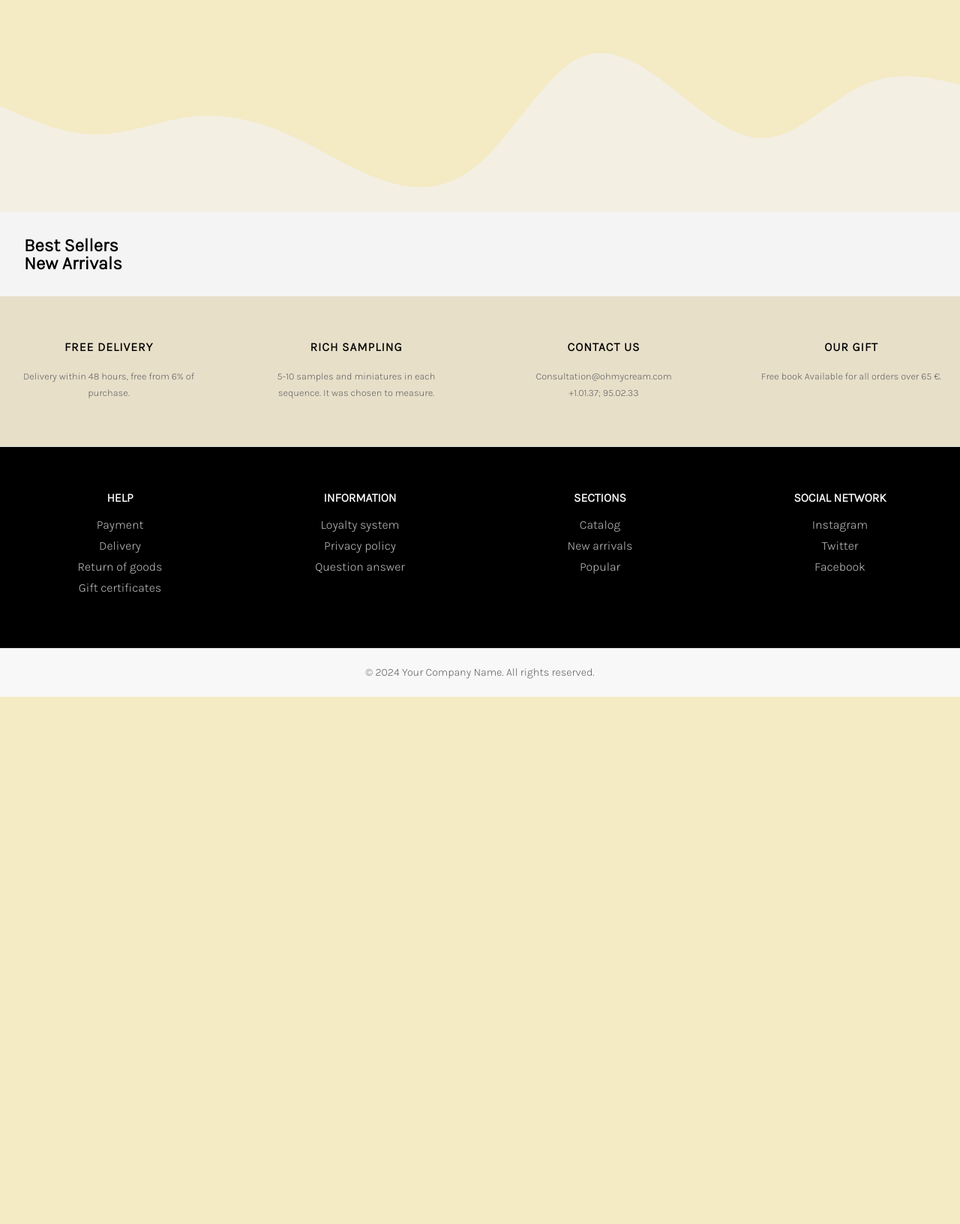
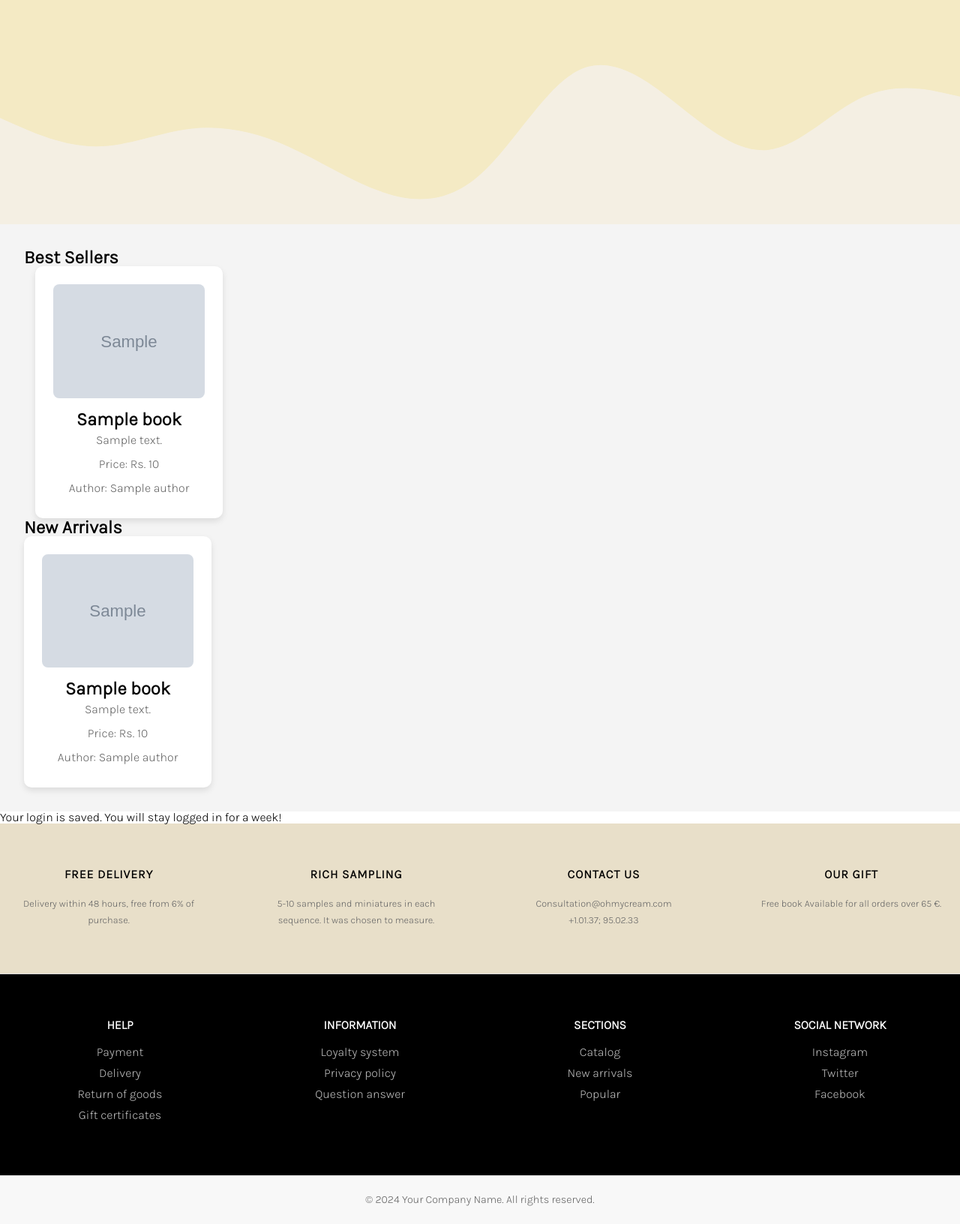
Before and after one commit to srisu1/Yb-store-2025, a Java web app: template webapp/WEB-INF/pages/home.jsp in a window 1280 px wide. Shown: the part 648-2280 px from the top of the page at 75% size. Before the commit the page ends 1577 px from the top, so only its background shows below. Run offline with Tomcat 11, a stand-in JSP engine, Linux system fonts and the light colour scheme; the template is opened without the code that fills it: most values are stand-ins (such as "Sample title", 1, 10 or a date in 2020); grey boxes marked "Sample" are stand-in pictures; some libraries are stand-ins or nearby versions.

Commit message:
Dynamic book cards in home jsp

```diff
--- a/webapp/WEB-INF/pages/home.jsp
+++ b/webapp/WEB-INF/pages/home.jsp
@@ -2,6 +2,12 @@
     pageEncoding="UTF-8"%>
 
 <%@ taglib prefix="c" uri="http://java.sun.com/jsp/jstl/core"%>
+
+<%@ page import="com.bookstore.model.User" %>
+
+
+
+
 
 <!DOCTYPE html>
 <html lang="en">
@@ -12,16 +18,37 @@
    <link rel="stylesheet" href="${pageContext.request.contextPath}/resources/css/home.css">
 	<link rel="stylesheet" href="${pageContext.request.contextPath}/resources/css/modal.css">
 	<script>
-  const contextPath = "${pageContext.request.contextPath}";
-
-
-</script>
+	  const contextPath = "${pageContext.request.contextPath}";
+	  const isLoggedIn = ${not empty sessionScope.user};  // Critical login state check
+	</script>
 
 
     <script src="https://cdn.lordicon.com/lordicon.js"></script>
     <link rel="stylesheet" href="https://cdnjs.cloudflare.com/ajax/libs/font-awesome/6.0.0/css/all.min.css">
 </head>
 <body>
+
+
+<%
+        String errorMessage = (String) request.getAttribute("error");
+        if (errorMessage != null) {
+    %>
+        <div class="error-message"><%= errorMessage %></div>
+    <%
+        }
+
+        // Check if user is logged in
+        User loggedInUser = (User) session.getAttribute("user");
+        if (loggedInUser != null) {
+    %>
+        <p>Welcome, <%= loggedInUser.getEmail() %>!</p>
+    <%
+        } else {
+    %>
+        <p>Please log in to access your account.</p>
+    <%
+        }
+    %>
 
     <!-- Main container that contains the whole layout  -->
     <div class="Main-Container">
@@ -81,10 +108,36 @@
 
             <div class="Book-Section">
 			    <h2>Best Sellers</h2>
+			    <div class="book-container">
+                    <c:forEach var="book" items="${books}">
+					    <div class="book-card">
+					    	<img src="<c:url value='${book.coverImageUrl}' />" alt="Book Cover" />
+					        <h2>${book.title}</h2>
+					        <p>${book.description}</p>
+					        <p>Price: Rs. ${book.price}</p>
+
+					        <c:forEach var="author" items="${book.authors}">
+					            <p>Author: ${author.name}</p>
+					        </c:forEach>
+					    </div>
+					</c:forEach>
+                </div>
 
 
 
 				<h2>New Arrivals</h2>
+				<c:forEach var="book" items="${books}">
+				    <div class="book-card">
+				    	<img src="<c:url value='${book.coverImageUrl}' />" alt="Book Cover" />
+				        <h2>${book.title}</h2>
+				        <p>${book.description}</p>
+				        <p>Price: Rs. ${book.price}</p>
+
+				        <c:forEach var="author" items="${book.authors}">
+				            <p>Author: ${author.name}</p>
+				        </c:forEach>
+				    </div>
+				</c:forEach>
 
 			</div>
 
@@ -111,9 +164,23 @@
 		        });
 		    </script>
 		</c:if>
+
+		<c:if test="${not empty param.showLogin}">
+		    <script>
+		        document.addEventListener('DOMContentLoaded', function() {
+		            document.getElementById('loginOverlay').style.display = 'flex';
+		            document.body.classList.add('modal-open');
+		        });
+		    </script>
+		</c:if>
+
+		<div id="cookieSuccessToast" class="toast">
+		    <p>Your login is saved. You will stay logged in for a week!</p>
+		</div>
     <!-- Main Container Ends Here -->
 
     <jsp:include page="/includes/Footer.jsp" />
+
 
     <script src="https://cdnjs.cloudflare.com/ajax/libs/lottie-web/5.12.0/lottie.min.js"></script>
    <script src="${pageContext.request.contextPath}/resources/js/modal.js" defer></script>
```
Also changed, not shown: java/com/bookstore/controller/HomeController.java (+17 -0 lines).
